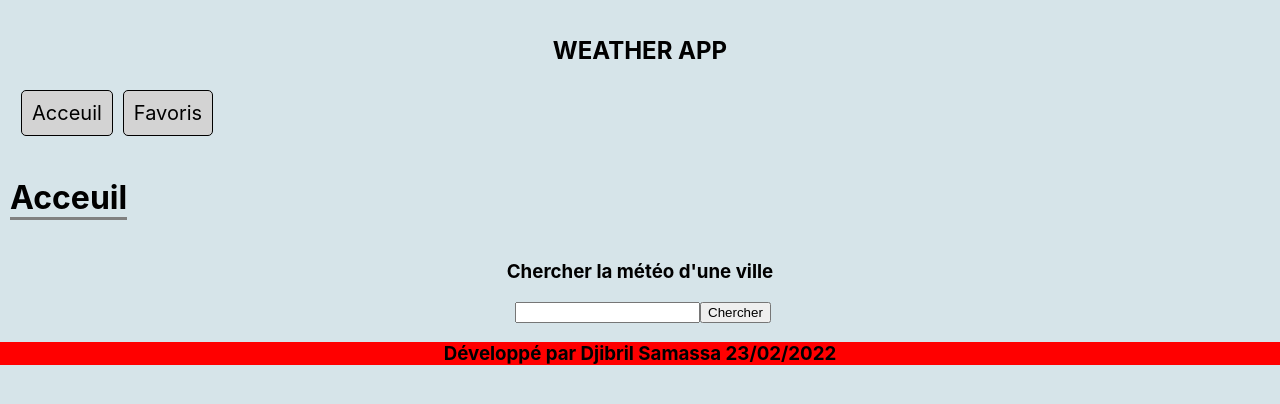
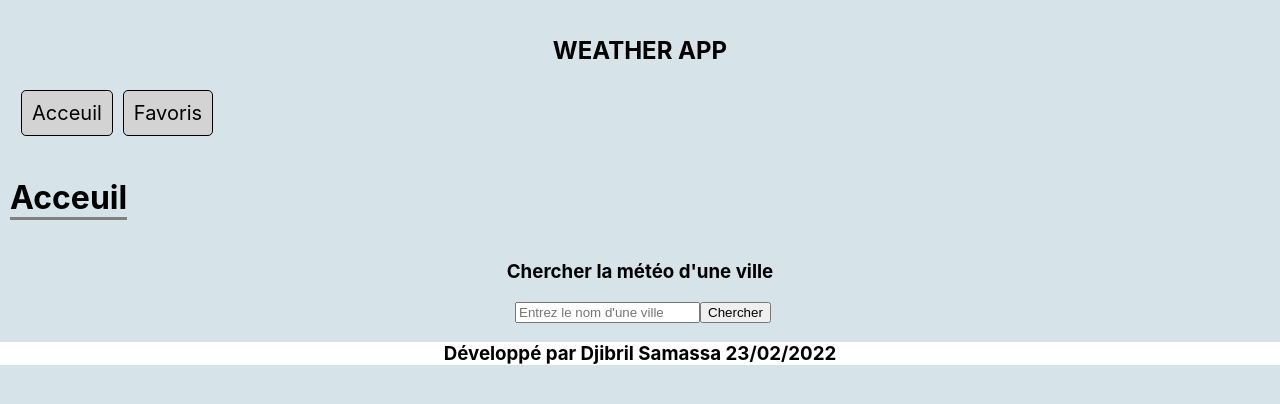
Before and after one commit to Djibril-Samassa/Weather-App, a React (Create React App) app: page / in a window 1280 px wide. Shown: the top 404 px of the page. Built offline with nearby package versions, Linux system fonts and the light colour scheme.

Commit message:
setName input

```diff
--- a/package.json
+++ b/package.json
@@ -8,6 +8,7 @@
     "@testing-library/user-event": "^13.5.0",
     "react": "^17.0.2",
     "react-dom": "^17.0.2",
+    "react-hook-form": "^7.27.1",
     "react-router-dom": "^5.2.0",
     "react-scripts": "5.0.0",
     "web-vitals": "^2.1.4"
--- /dev/null
+++ b/src/API.js
@@ -0,0 +1,13 @@
+import { useContext } from "react";
+import { CityContext } from "./App";
+
+export default function API(){
+
+    const cityContext = useContext(CityContext);
+
+    fetch("https://api.openweathermap.org/data/2.5/weather?q=Paris,fr&APPID=c0c82a5a228cd41201702662c5b33e4e")
+    .then((res) => res.json)
+    .then((res) =>{
+
+    })
+}
--- a/src/App.css
+++ b/src/App.css
@@ -40,7 +40,7 @@ body{
 }
 
 .footer{
-  background-color: red;
+  background-color: white;
   text-align: center;
   padding: 0px;
 }
--- a/src/App.js
+++ b/src/App.js
@@ -1,14 +1,28 @@
 import './App.css';
-import {creatContext, useState} from "react";
+import {createContext, useState} from "react";
 import Homepage from "./Pages/Home";
 import Favorites from "./Pages/Favorites";
 import { BrowserRouter, Link, Switch, Route } from 'react-router-dom/cjs/react-router-dom.min';
 
+export const CityContext = createContext();
+
 export default function App() {
+  const [cityName, setcityName] = useState("");
+
+  const setName = (name) => {
+    setcityName(name)
+}
+
+  const value = {
+    cityName : cityName,
+    setName : setName
+  };
 
   return (
+
+
+    <CityContext.Provider value={value}>
       <BrowserRouter>
-      {/*Création du Header*/}
       <header className='header'>
             <h2 className='title'>WEATHER APP</h2>
             <nav className='navbar'>
@@ -22,13 +36,15 @@ export default function App() {
         <Route exact path="/" component={Homepage}/>
         <Route exact path="/favorites" component={Favorites}/>
       </Switch>
+      {/*Création du Header*/}
 
     {/* Création du footer*/}
     <footer className='footer'>
                 <h3>Développé par Djibril Samassa 23/02/2022</h3>
           </footer>
+    </BrowserRouter>
+    </CityContext.Provider>
 
-    </BrowserRouter>
   );
 
 }
--- a/src/Pages/Favorites.js
+++ b/src/Pages/Favorites.js
@@ -1,7 +1,11 @@
 import "../App.css";
+import { Link } from "react-router-dom";
 
 export default function Favoris(){
     return(
-        <h1 className="pageName">Favoris</h1>
+        <div className="page-component">
+
+            <h1 className="pageName">Favoris</h1>
+        </div>
     )
 }
--- a/src/Pages/Home.js
+++ b/src/Pages/Home.js
@@ -1,16 +1,31 @@
 import "../App.css";
+import API from "../API"
+import { useContext } from "react";
+import { CityContext } from "../App";
+import { useForm } from "react-hook-form";
+import { Link } from "react-router-dom";
 import "../Styles/Home.css"
 
 export default function Acceuil(){
+
+    const cityContext = useContext(CityContext);
+    let entre = "";
+    const {
+		register,
+		handleSubmit,
+		formState: { errors },
+	} = useForm();
+
     return(
-        <div className="acceuil">
-        <h1 className="pageName">Acceuil</h1>
-        <h3 className="input-indic">Chercher la météo d'une ville</h3>
-        <form>
-        {/* Création de l'input pour cherhcer une ville */}
-        <input type="text"/>
-        <input type="submit" value="Chercher"/>
-        </form>
+        <div className="page-component">
+
+            <h1 className="pageName">Acceuil</h1>
+            <h3 className="input-indic">Chercher la météo d'une ville</h3>
+            <form>
+            {/* Création de l'input pour cherhcer une ville */}
+            <input type="text"placeholder="Entrez le nom d'une ville" onChange={(e) => cityContext.setName(e.target.value)}/>
+            <input type="submit" value="Chercher" onClick={console.log(cityContext.cityName)}/>
+            </form>
         </div>
     )
 }
```
Also changed, not shown: 1 other file (tests, documents, lock files or other folders). Lines whose indentation alone changed are shown as unchanged.
